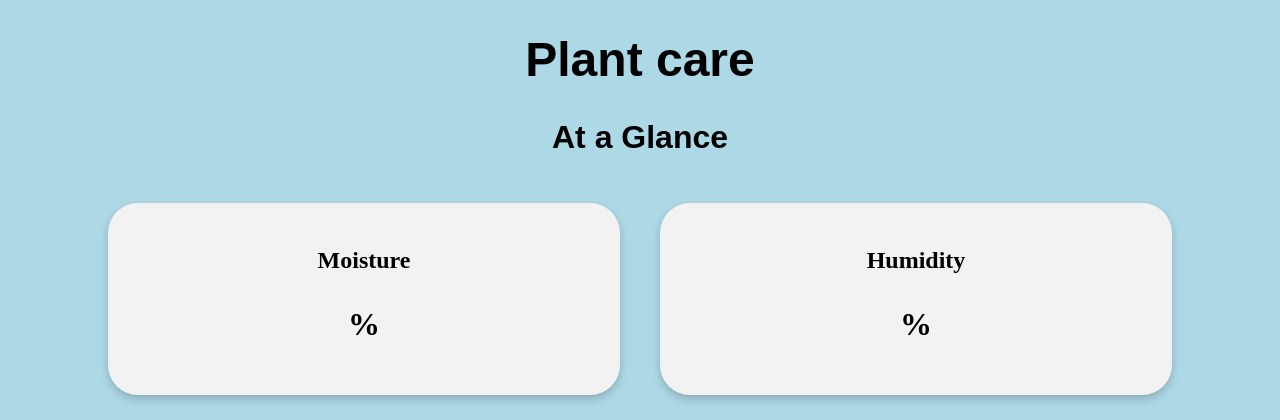
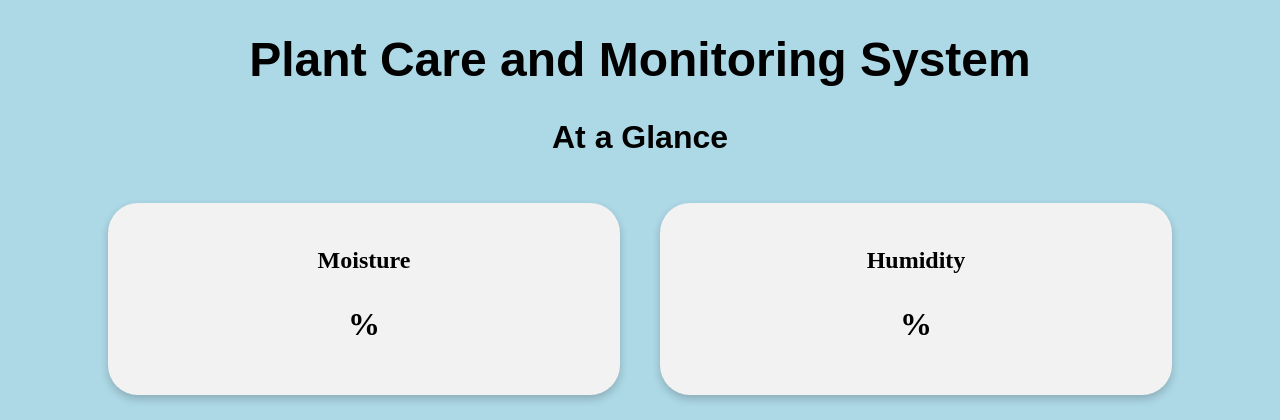
Before and after one commit to nunyvega/iot-plant-care, a PHP site: page / in a window 1280 px wide. Shown: the top 420 px of the page. Run offline with PHP 8.4, Linux system fonts and the light colour scheme; data that the repository does not hold is empty.

Commit message:
style homepage

```diff
--- a/index.php
+++ b/index.php
@@ -117,7 +117,7 @@
 </head>
 
 <body>
-  <h1>Plant care</h1>
+  <h1>Plant Care and Monitoring System</h1>
   <h2> At a Glance</h2>
   <div class="sensor-cards">
     <div class="sensor-card">
@@ -149,7 +149,7 @@
   <h2>Your Plant Now:</h2>
   <div id="img-container">
     <img src="http://iot.bluehost-testsite-nunyvega.blog/uploads/camera.jpg" alt="Bonsai Tree"
-      style="width:500px;margin: auto;display: flex;">
+      style="width:70%;margin: auto;display: flex;">
   </div>
   <div id="all-charts-container">
     <div id="chart-moisture" class="chart-container"></div>
```
